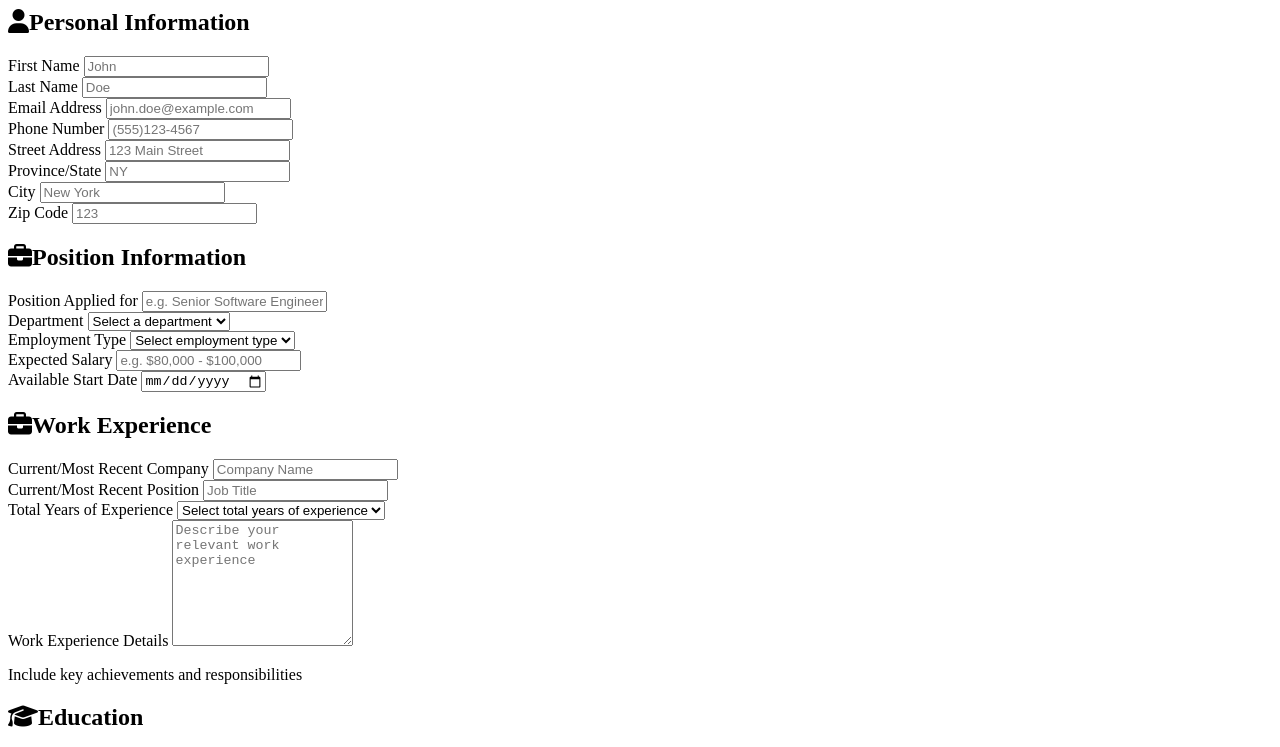
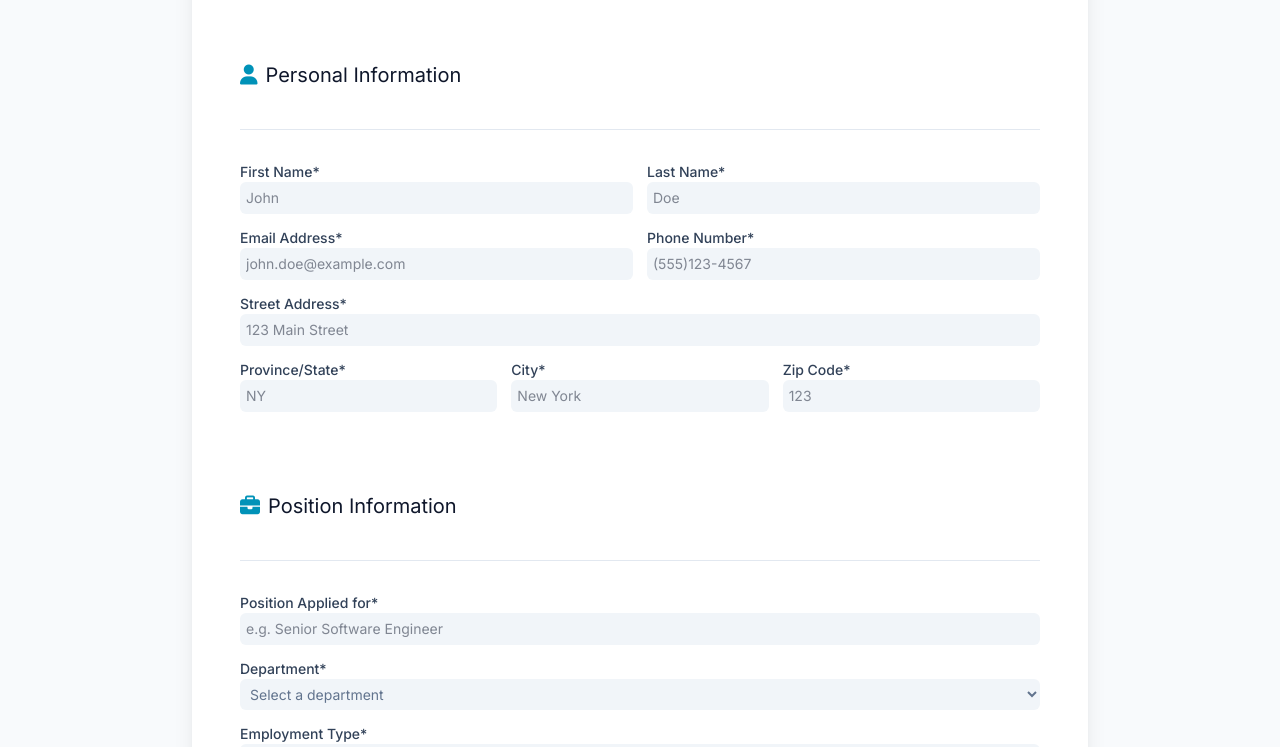
Before and after one commit to zohreh-pdr/formcraft-ui, a plain HTML site: page index.html in a window 1280 px wide. Shown: the part 135-882 px from the top of the page. Drawn offline with Linux system fonts and the light colour scheme; the site is published under a folder, as on GitHub Pages, so addresses that start at the root find nothing.

Commit message:
Initial demo deployment

```diff
--- a/src/index.html
+++ b/index.html
@@ -3,7 +3,7 @@
 <head>
     <meta charset="UTF-8">
     <meta name="viewport" content="width=device-width, initial-scale=1.0">
-    <link rel="stylesheet" href="/dist/output.css">
+    <link rel="stylesheet" href="./output.css">
     <title>Responsive Job Application Form </title>
 </head>
 <body class="min-h-screen bg-slate-50 flex justify-center items-center py-12">
--- a/src/input.css
+++ /dev/null
@@ -1,38 +0,0 @@
-@import url("https://fonts.googleapis.com/css2?family=Inter:ital,opsz,wght@0,14..32,100..900;1,14..32,100..900&display=swap");
-@import "tailwindcss";
-
-@layer base {
-    html {
-        font-family: Inter,Arial, Helvetica, sans-serif;
-    }
-}
-
-@layer components {
-    .form-section {
-       @apply p-8 focus-within:border focus-within:border-cyan-600 rounded-xl;
-    }
-
-    .form-div {
-        @apply space-y-3.5 border-t border-slate-200 pt-8;
-    }
-
-
-    .form-flexDiv {
-        @apply space-y-3.5 flex flex-col md:flex-row md:space-y-0 md:space-x-3.5;
-
-    }
-
-    .form-input {
-        @apply bg-slate-100 py-1.5 px-1.5 rounded-md focus:outline-2 focus:outline-cyan-600 user-invalid:outline-1 user-invalid:outline-rose-500 transition-all duration-300;
-    }
-
-    .form-btn {
-        @apply  py-3 w-52 font-bold cursor-pointer rounded-xl transition duration-300 hover:-translate-y-1 hover:shadow-2xs md:w-64
-    }
-
-    .form-select {
-        @apply bg-slate-100   py-1.5 px-1.5 rounded-md outline-0 text-slate-500 valid:text-slate-900;
-    }
-
-
-}
```
Also changed, not shown: package.json (deleted, +0 -15 lines), README.md (deleted), images/Screenshot-form-craft.png (deleted), output.css (renamed from dist/output.css), script.js (renamed from src/script.js), 4 other files.
